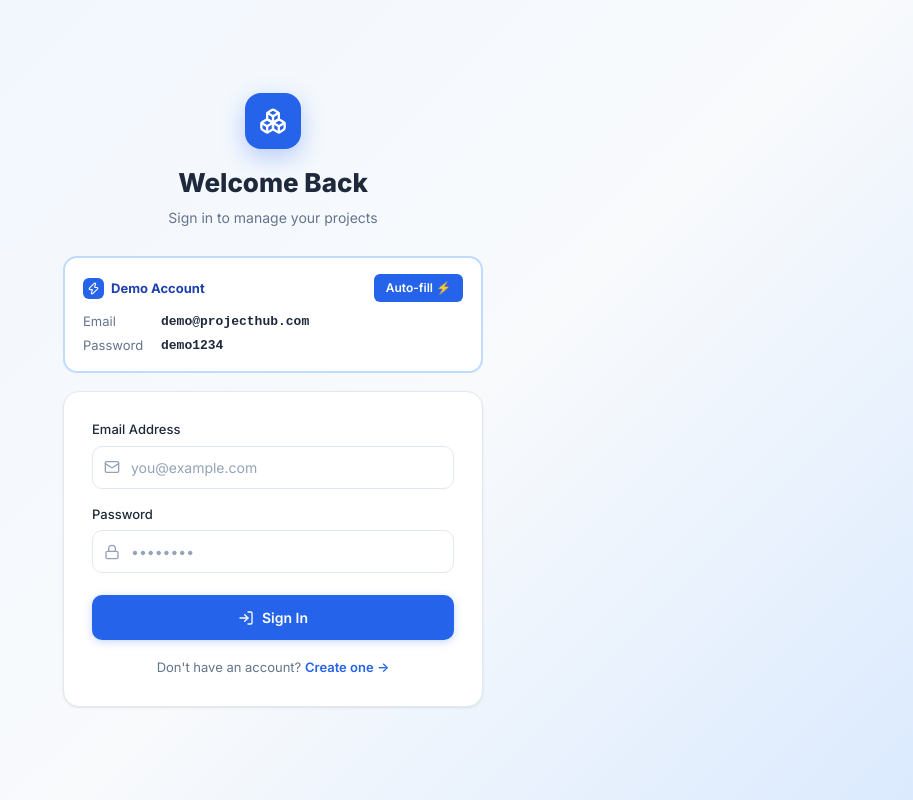
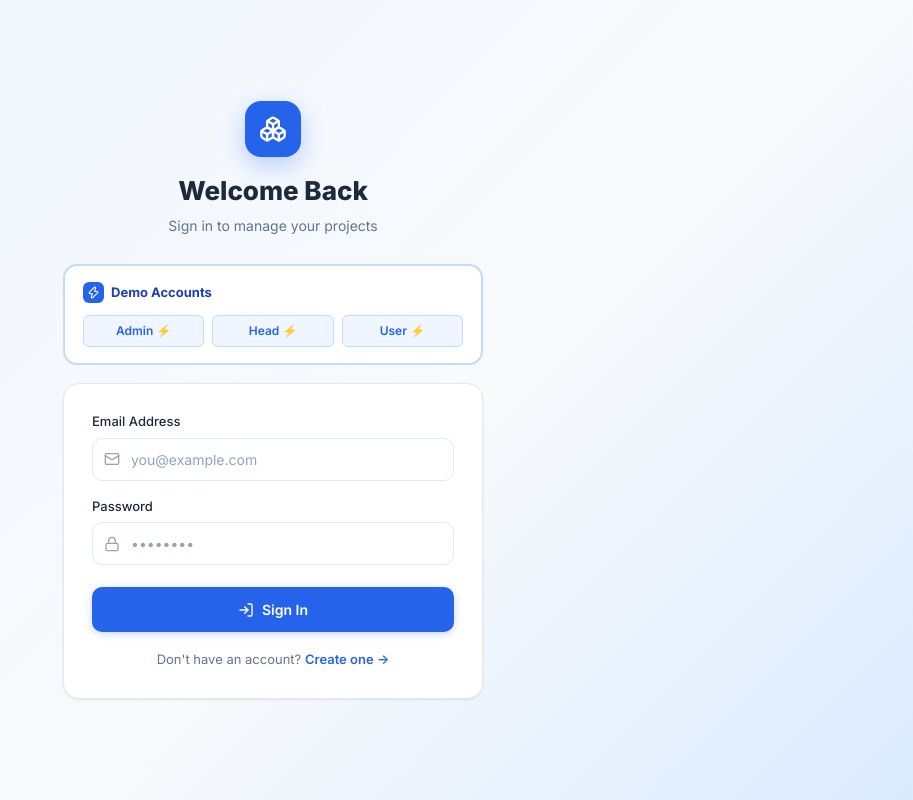
Before and after one commit to Ganesh2006646/codsoft_task2, a React (Vite) app in the folder client/: page /login in a window 1280 px wide. Shown: the whole page, without its empty margins (367-1280 px from the left). Built offline with nearby package versions, Linux system fonts and the light colour scheme; no server answers.

Commit message:
feat: updated seed with Indian names and UI updates for login/admin roles

```diff
--- a/client/src/App.jsx
+++ b/client/src/App.jsx
@@ -34,10 +34,10 @@ const App = () => {
           <Route path="/register" element={<Register />} />
 
           {/* Protected routes */}
-          <Route path="/dashboard" element={<ProtectedRoute><Dashboard /></ProtectedRoute>} />
-          <Route path="/create-project" element={<ProtectedRoute><CreateProject /></ProtectedRoute>} />
-          <Route path="/project/:id" element={<ProtectedRoute><ProjectDetail /></ProtectedRoute>} />
-          <Route path="/admin" element={<ProtectedRoute><AdminDashboard /></ProtectedRoute>} />
+          <Route path="/dashboard" element={<ProtectedRoute allowedRoles={["user"]}><Dashboard /></ProtectedRoute>} />
+          <Route path="/create-project" element={<ProtectedRoute allowedRoles={["user"]}><CreateProject /></ProtectedRoute>} />
+          <Route path="/project/:id" element={<ProtectedRoute allowedRoles={["user"]}><ProjectDetail /></ProtectedRoute>} />
+          <Route path="/admin" element={<ProtectedRoute allowedRoles={["admin"]}><AdminDashboard /></ProtectedRoute>} />
 
           {/* Default redirect */}
           <Route path="/" element={<Navigate to="/dashboard" replace />} />
--- a/client/src/components/Navbar.jsx
+++ b/client/src/components/Navbar.jsx
@@ -12,13 +12,13 @@ const Navbar = () => {
   const handleLogout = () => { logout(); navigate("/login"); };
   const isActive = (p) => location.pathname === p;
 
-  const links = [
-    { to: "/dashboard", label: "Dashboard", icon: LayoutDashboard },
-    { to: "/create-project", label: "New Project", icon: FolderPlus },
-  ];
+  let links = [];
 
   if (user?.role === "admin") {
     links.push({ to: "/admin", label: "Admin Panel", icon: ShieldAlert });
+  } else {
+    links.push({ to: "/dashboard", label: "Dashboard", icon: LayoutDashboard });
+    links.push({ to: "/create-project", label: "New Project", icon: FolderPlus });
   }
 
   const navStyle = {
--- a/client/src/components/ProtectedRoute.jsx
+++ b/client/src/components/ProtectedRoute.jsx
@@ -1,8 +1,8 @@
 import { Navigate } from "react-router-dom";
 import { useAuth } from "../context/AuthContext";
 
-const ProtectedRoute = ({ children }) => {
-  const { token, loading } = useAuth();
+const ProtectedRoute = ({ children, allowedRoles }) => {
+  const { token, user, loading } = useAuth();
 
   if (loading) {
     return (
@@ -16,6 +16,10 @@ const ProtectedRoute = ({ children }) => {
     return <Navigate to="/login" replace />;
   }
 
+  if (allowedRoles && !allowedRoles.includes(user?.role)) {
+    return <Navigate to={user?.role === "admin" ? "/admin" : "/dashboard"} replace />;
+  }
+
   return children;
 };
 
--- a/client/src/pages/Login.jsx
+++ b/client/src/pages/Login.jsx
@@ -5,7 +5,9 @@ import axios from "axios";
 import toast from "react-hot-toast";
 import { LogIn, Mail, Lock, Boxes, Zap } from "lucide-react";
 
-const DEMO = { email: "demo@projecthub.com", password: "demo1234" };
+const DEMO_ADMIN = { email: "admin@projecthub.com", password: "adminpassword" };
+const DEMO_HEAD = { email: "rajesh@projecthub.com", password: "password123" };
+const DEMO_USER = { email: "rahul@projecthub.com", password: "password123" };
 
 const Login = () => {
   const [form, setForm] = useState({ email: "", password: "" });
@@ -15,9 +17,11 @@ const Login = () => {
 
   const handle = (e) => setForm({ ...form, [e.target.name]: e.target.value });
 
-  const fillDemo = () => {
-    setForm(DEMO);
-    toast("Demo credentials filled in!", { icon: "⚡" });
+  const fillDemo = (type) => {
+    if (type === 'admin') setForm(DEMO_ADMIN);
+    if (type === 'head') setForm(DEMO_HEAD);
+    if (type === 'user') setForm(DEMO_USER);
+    toast(`${type.charAt(0).toUpperCase() + type.slice(1)} credentials filled!`, { icon: "⚡" });
   };
 
   const handleSubmit = async (e) => {
@@ -27,7 +31,11 @@ const Login = () => {
       const { data } = await axios.post("/api/auth/login", form);
       login(data.user, data.token);
       toast.success(`Welcome back, ${data.user.name}!`);
-      navigate("/dashboard");
+      if (data.user.role === "admin") {
+        navigate("/admin");
+      } else {
+        navigate("/dashboard");
+      }
     } catch (err) {
       toast.error(err.response?.data?.message || "Login failed.");
     } finally { setLoading(false); }
@@ -48,22 +56,22 @@ const Login = () => {
 
         {/* ── Demo Credentials Box ── */}
         <div className="fade-in delay-1" style={{ background: "#fff", border: "2px solid #bfdbfe", borderRadius: "14px", padding: "16px 18px", marginBottom: "18px" }}>
-          <div style={{ display: "flex", alignItems: "center", justifyContent: "space-between", marginBottom: "10px" }}>
-            <div style={{ display: "flex", alignItems: "center", gap: "7px" }}>
-              <div style={{ background: "#2563eb", borderRadius: "6px", padding: "4px", display: "flex" }}>
-                <Zap size={13} color="#fff" />
-              </div>
-              <span style={{ fontSize: "13px", fontWeight: "700", color: "#1e40af" }}>Demo Account</span>
+          <div style={{ display: "flex", alignItems: "center", gap: "7px", marginBottom: "12px" }}>
+            <div style={{ background: "#2563eb", borderRadius: "6px", padding: "4px", display: "flex" }}>
+              <Zap size={13} color="#fff" />
             </div>
-            <button onClick={fillDemo} style={{ fontSize: "12px", fontWeight: "600", color: "#fff", background: "#2563eb", border: "none", borderRadius: "6px", padding: "5px 12px", cursor: "pointer" }}>
-              Auto-fill ⚡
+            <span style={{ fontSize: "13px", fontWeight: "700", color: "#1e40af" }}>Demo Accounts</span>
+          </div>
+          <div style={{ display: "flex", gap: "8px", flexWrap: "wrap" }}>
+            <button type="button" onClick={() => fillDemo('admin')} style={{ flex: 1, fontSize: "12px", fontWeight: "600", color: "#2563eb", background: "#eff6ff", border: "1px solid #bfdbfe", borderRadius: "6px", padding: "6px 10px", cursor: "pointer" }}>
+              Admin ⚡
             </button>
-          </div>
-          <div style={{ display: "grid", gridTemplateColumns: "70px 1fr", gap: "4px 8px", fontSize: "13px" }}>
-            <span style={{ color: "#64748b" }}>Email</span>
-            <span style={{ fontWeight: "600", color: "#1e293b", fontFamily: "monospace" }}>{DEMO.email}</span>
-            <span style={{ color: "#64748b" }}>Password</span>
-            <span style={{ fontWeight: "600", color: "#1e293b", fontFamily: "monospace" }}>{DEMO.password}</span>
+            <button type="button" onClick={() => fillDemo('head')} style={{ flex: 1, fontSize: "12px", fontWeight: "600", color: "#2563eb", background: "#eff6ff", border: "1px solid #bfdbfe", borderRadius: "6px", padding: "6px 10px", cursor: "pointer" }}>
+              Head ⚡
+            </button>
+            <button type="button" onClick={() => fillDemo('user')} style={{ flex: 1, fontSize: "12px", fontWeight: "600", color: "#2563eb", background: "#eff6ff", border: "1px solid #bfdbfe", borderRadius: "6px", padding: "6px 10px", cursor: "pointer" }}>
+              User ⚡
+            </button>
           </div>
         </div>
 
```
Also changed, not shown: 2 other files (tests, documents, lock files or other folders).
